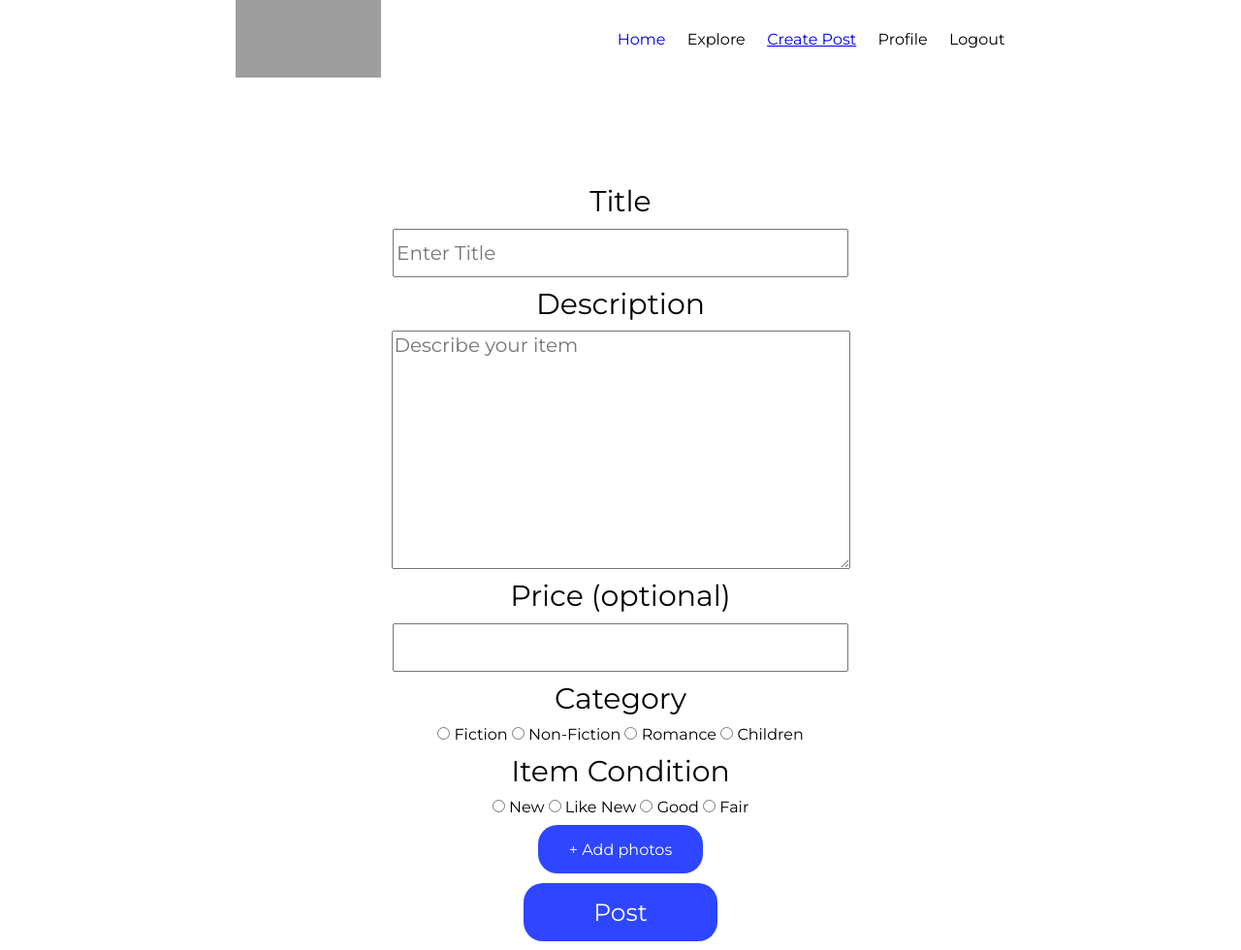
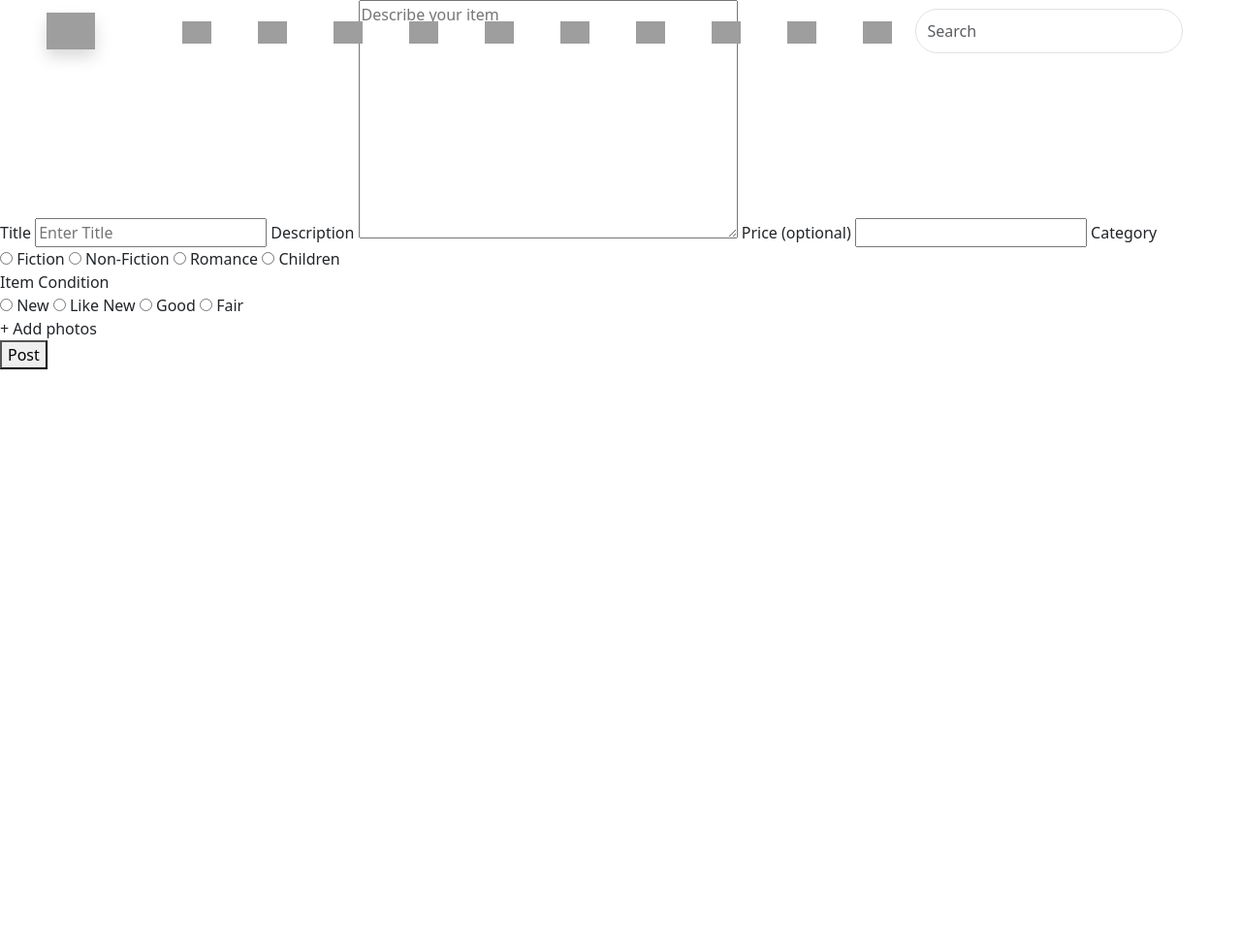
Before and after one commit to eubert369/Book-Exchange-Platform, a PHP site: page /newPost.php in a window 1280 px wide. Shown: the whole page at 97% size. After the commit the page ends 381 px from the top, so only its background shows below. Run offline with PHP 8.4, Linux system fonts and the light colour scheme; some libraries are stand-ins or nearby versions; grey boxes are pictures that could not be loaded.

Commit message:
Update newPost.php

```diff
--- a/newPost.php
+++ b/newPost.php
@@ -4,10 +4,14 @@
 <head>
     <meta charset="UTF-8">
     <meta name="viewport" content="width=device-width, initial-scale=1.0">
-    <link rel="stylesheet" href="myStylee.css">
     <link relu="preconnect" href="https://fonts.googleapis.com">
     <link rel="preconnect" href="https://fonts.gstatic.com" crossorigin>
     <link href="https://fonts.googleapis.com/css2?family=Montserrat:wght@400;500;700&display=swap" rel="stylesheet">
+    <link rel="icon" href="assets/white-logo.png">
+    <link rel="stylesheet" href="style.css">
+    <link rel="stylesheet" href="bootstrap.min.css">
+    <link rel="stylesheet" href="style.css">
+
     <title>Create Post</title>
 </head>
 <body>
@@ -33,29 +37,34 @@
 
     ?>
 
-    <div id="newPostOuterContainer">
-        <div id="newPostNav">
-            <div id="logo"></div>
-            <ul>
-                <li><a href="homepage.php" style="text-decoration: none;">Home</a></li>
-                <li>Explore</li>
-                <li>
-                    <a href="newPost.php" id="clickMe" style="text-decoration: underline;">Create Post</a>
-                </li>
-                <li>
-                    <div id="userNameNavCtn">
-                        <div id="userNameCtn">Profile</div>
-                        <div id="userNameDropDown"></div>
+    <div class="container-fluid px-0" id="newPostOuterContainer">
+        <nav id="navbar" class="navbar navbar-expand-lg position-absolute w-100 top-0">
+            <div class="container-fluid px-5">
+                <a class="navbar-brand text-center" href="#">
+                    <img id="logo" class="img-fluid shadow" src="assets/white-logo.png" alt="Bootstrap" width="50">
+                </a>
+                <button class="navbar-toggler" type="button" data-bs-toggle="collapse" data-bs-target="#navbarNavAltMarkup" aria-controls="navbarNavAltMarkup" aria-expanded="false" aria-label="Toggle navigation">
+                    <span class="navbar-toggler-icon"></span>
+                </button>
+                <div class="collapse navbar-collapse" id="navbarNavAltMarkup">
+                    <div class="navbar-nav container-fluid justify-content-end">
+                        <a id="home" class="nav-link active text-white mx-3 fs-5" aria-current="page" href="homepage.php"><img class="img" src="assets/home-icon.png" alt="home" width="30"></a>
+                        <a id="how-to-use" class="nav-link text-white mx-3 fs-5" href="#"><img class="img" src="assets/book-barter.png" alt="barter" width="30"></a>
+                        <a id="faqs" class="nav-link text-white mx-3 fs-5" href="#"><img class="img" src="assets/lending-hub.png" alt="lending hub" width="30"></a>
+                        <a id="why-us" class="nav-link text-white mx-3 fs-5" href="newPost.php"><img class="img" src="assets/sale-icon.png" alt="lending hub" width="30"></a>
+                        <a id="about-us" class="nav-link text-white mx-3 fs-5" href="#"><img class="img" src="assets/friends.png" alt="lending hub" width="30"></a>
+                        <a id="about-us" class="nav-link text-white mx-3 fs-5" href="#"><img class="img" src="assets/book-club.png" alt="lending hub" width="30"></a>
+                        <a id="about-us" class="nav-link text-white mx-3 fs-5" href="#"><img class="img" src="assets/location.png" alt="lending hub" width="30"></a>
+                        <a id="about-us" class="nav-link text-white mx-3 fs-5" href="#"><img class="img" src="assets/messaging.png" alt="lending hub" width="30"></a>
+                        <a id="about-us" class="nav-link text-white mx-3 fs-5" href="#"><img class="img" src="assets/notif-icon.png" alt="lending hub" width="30"></a>
+                        <a id="about-us" class="nav-link text-white mx-3 fs-5" href="login.php"><img class="img" src="assets/profile.png" alt="lending hub" width="30"></a>
+                        <input class="form-control w-25 rounded-pill" type="search" placeholder="Search" aria-label="Search">
                     </div>
-                </li>
-                <li onclick="logout()" id="logoutBtn">Logout</li>
-            </ul>
-        </div>
+                </div>
+            </div>
+        </nav>
 
         <div id="postFormCtn">
-            <div id="myContainer">
-
-            </div>
             <form action="" method="post" id="postForm">
                 <label for="title" class="postHeader">Title</label>
                 <input type="text" placeholder="Enter Title" id="title" name="title">
@@ -94,7 +103,7 @@
     </div>
 
 
+    <script src="bootstrap.bundle.min.js"></script>
     <script src="app.js"></script>
-
 </body>
 </html>
```
